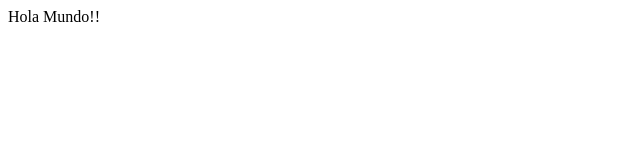
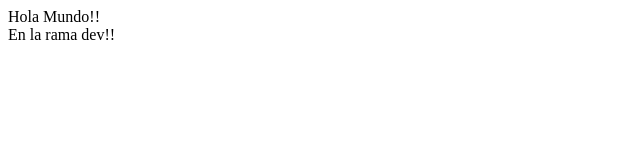
Before and after one commit to chalosalvador/ejemplo, a plain HTML site: page index.html in a window 1280 px wide. Shown: the full height of the page, 0-640 px from the left. Drawn offline with Linux system fonts and the light colour scheme.

Commit message:
Rama Dev

```diff
--- a/index.html
+++ b/index.html
@@ -5,5 +5,7 @@
 </head>
 <body>
 <div>Hola Mundo!!</div>
+
+<div>En la rama dev!!</div>
 </body>
 </html>
```
